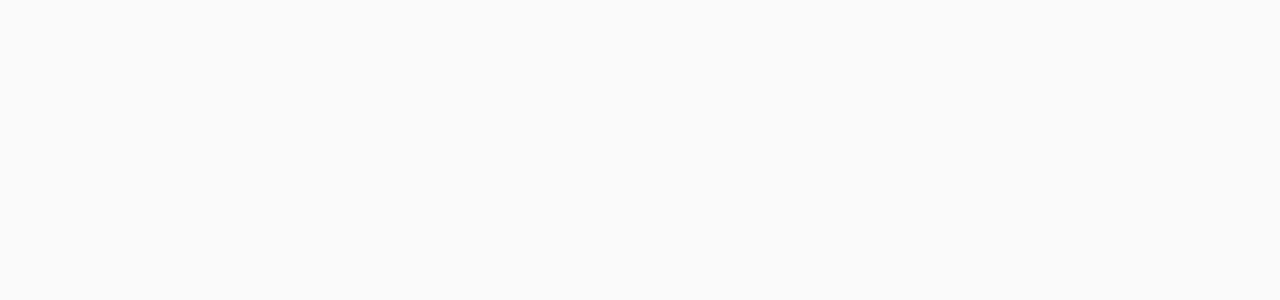
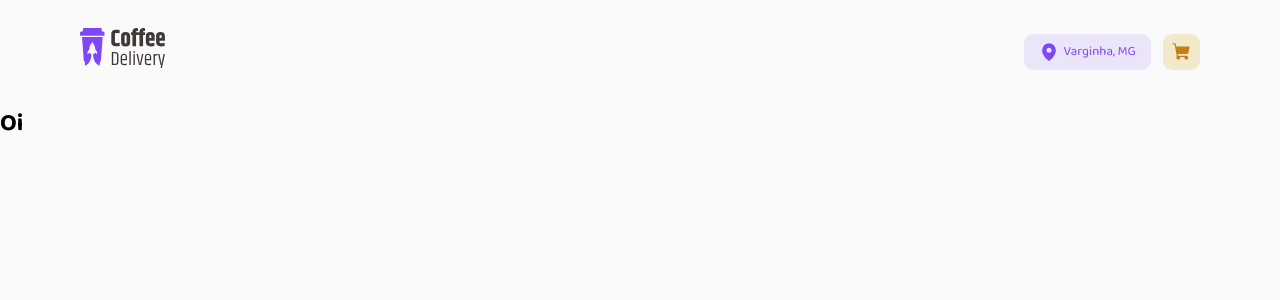
Before and after one commit to alexbruno10/coffee-delivery, a React (Vite) app: page /completed in a window 1280 px wide. Before the commit this address had no page. Shown: the top 300 px of the page. Built offline with nearby package versions, Linux system fonts and the light colour scheme.

Commit message:
Create page Completed Order

```diff
--- a/src/Router.tsx
+++ b/src/Router.tsx
@@ -3,6 +3,7 @@
 
 import Home  from './pages/Home'
 import Cart from './pages/Cart/index'
+import OrderCompleted from './pages/OrderCompleted'
 
 export function Router() {
   return (
@@ -10,6 +11,7 @@
       <Route path="/" element={<DefaultLayout />}>
         <Route path="/" element={<Home />} />
         <Route path="/cart" element={<Cart />} />
+        <Route path="/completed" element={<OrderCompleted />} />
       </Route>
     </Routes>
   )
--- a/src/pages/Cart/index.tsx
+++ b/src/pages/Cart/index.tsx
@@ -106,7 +106,8 @@
         const addForm = {...data, typePayment: type, totalPayment: totalWithDelivery}
         console.log(addForm)
         setForm([addForm])
-        // reset()
+        reset()
+        window.location.href="/completed";
     }
 
     return (
--- /dev/null
+++ b/src/pages/OrderCompleted/index.tsx
@@ -0,0 +1,7 @@
+export default function OrderCompleted() {
+    return (
+        <>
+            <h2>Oi</h2>
+        </>
+    )
+};
```
